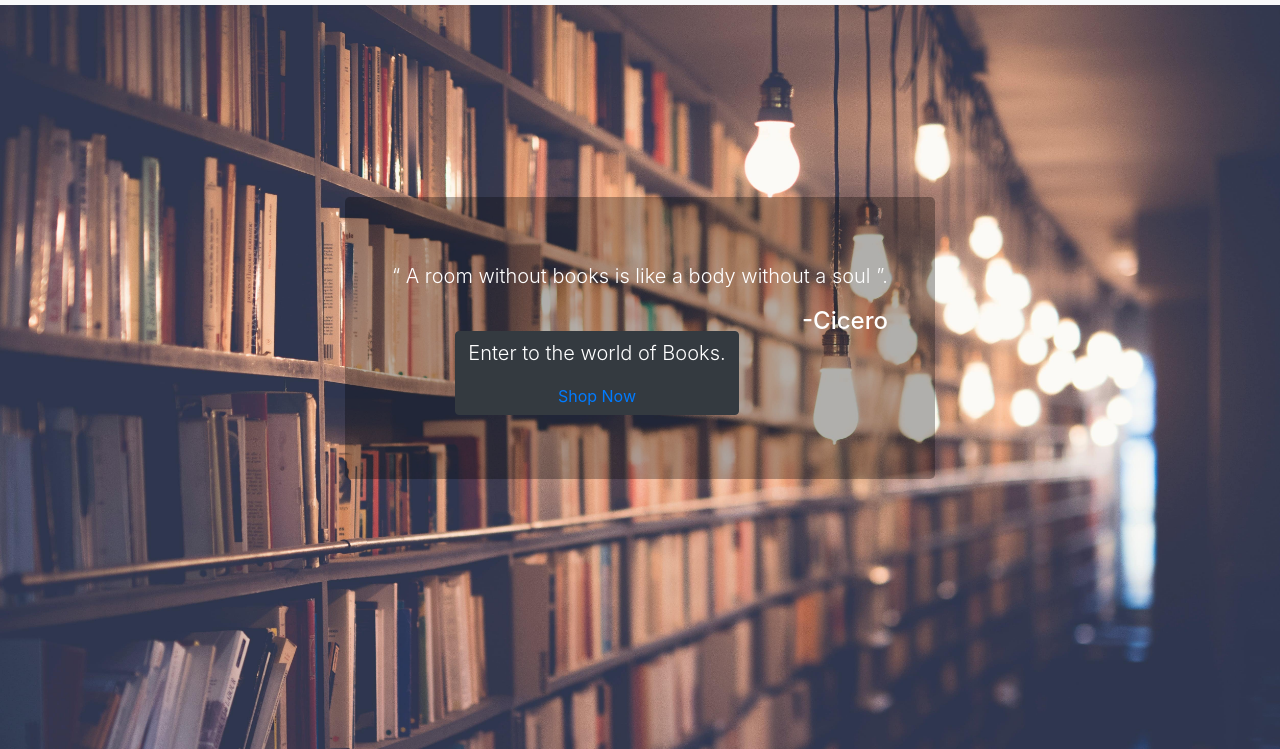
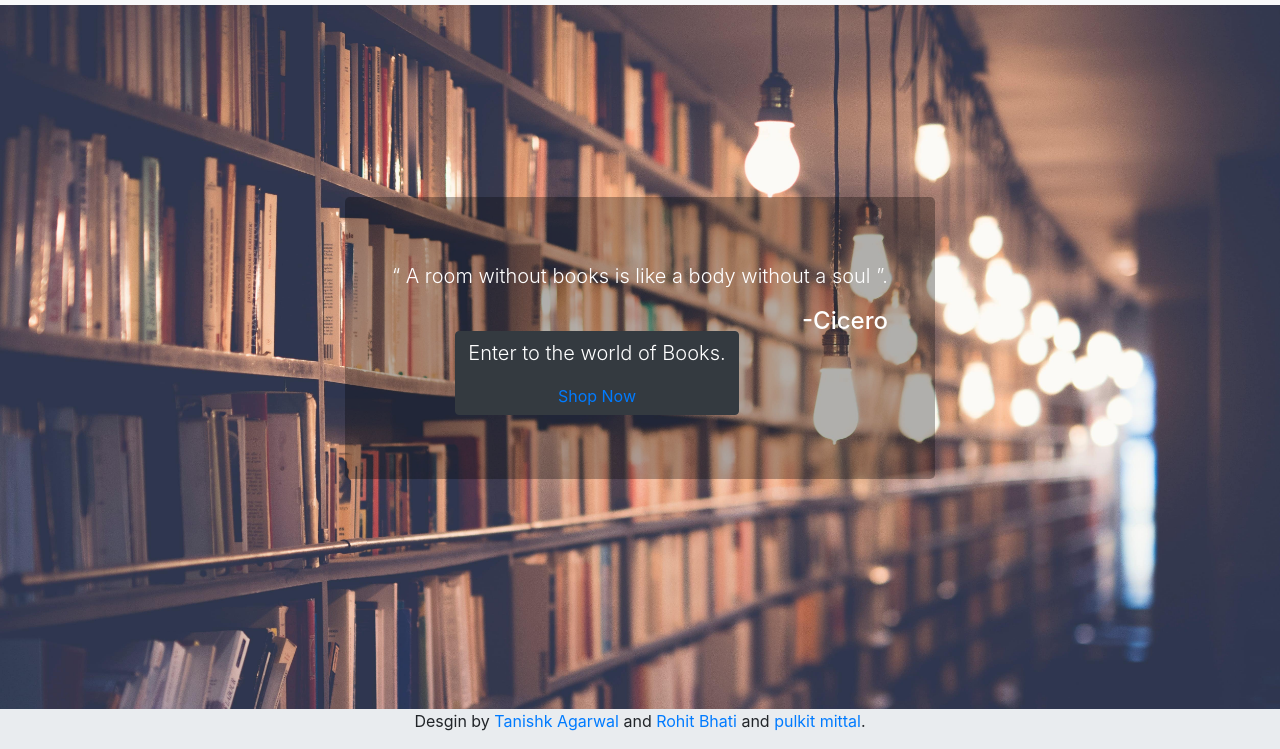
Before and after one commit to tanishk818/booklibrary, a plain HTML site: page index.html in a window 1280 px wide. Shown: the part 51-800 px from the top of the page. Drawn offline with nearby package versions, Linux system fonts and the light colour scheme.

Commit message:
Update index.html

```diff
--- a/index.html
+++ b/index.html
@@ -13,6 +13,16 @@
         background-image: url("blur-book-stack-books-590493-min.jpg");
          background-size: cover;
 
+
+    }
+   .footer{
+        display: box;
+        background-color: rgba(233, 236, 239, 1);
+        color: #212529;
+        text-align: center;
+        position: fixed;
+        bottom: 0;
+        width: 100%;
 
     }
     .info{
@@ -77,5 +87,8 @@
   </div>
         </div>
 </div>
+        <div class="footer">
+            <p>Desgin by <a href="http://linkedin.com/in/tanishk-agarwal-ab0030146">Tanishk Agarwal</a> and <a href="https://www.linkedin.com/in/rohit-bhati-410344142"> Rohit Bhati</a> and <a href="http://linkedin.com/in/pulkit-mittal-951a75175">pulkit mittal</a>.</p>
+        </div>
     </body>
 </html>
```
